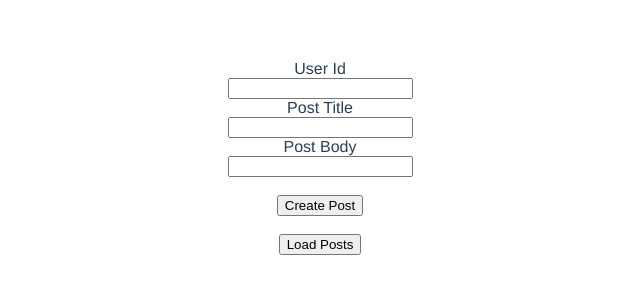
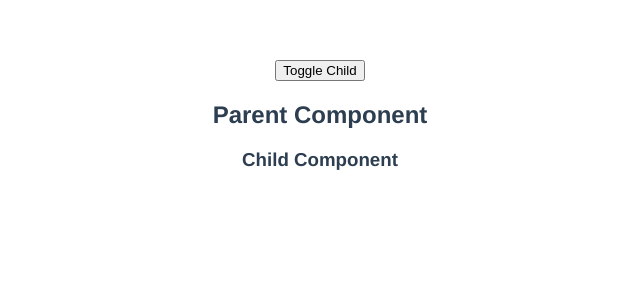
Before and after one commit to Sujon-Ahmed/vue.js-v3, a Vue app in the folder vue-http/: page / in a window 1280 px wide. Shown: the top 300 px of the page, without its empty margins (320-960 px from the left). Built offline with nearby package versions, Linux system fonts and the light colour scheme.

Commit message:
Lifecycle Hooks

```diff
--- a/vue-http/src/App.vue
+++ b/vue-http/src/App.vue
@@ -1,17 +1,14 @@
 <template>
-  <CreatePost />
-  <PostList />
+  <ParentComponent />
 </template>
 
 <script>
-import PostList from "./components/PostList.vue";
-import CreatePost from "./components/CreatePost.vue";
+import ParentComponent from "./components/ParentComponent.vue";
 
 export default {
   name: "App",
   components: {
-    PostList,
-    CreatePost,
+    ParentComponent,
   },
 };
 </script>
--- /dev/null
+++ b/vue-http/src/components/ChildComponent.vue
@@ -0,0 +1,35 @@
+<template>
+  <h3>Child Component</h3>
+</template>
+
+<script>
+export default {
+  name: "ChildComponent",
+  beforeCreate() {
+    console.log("Child beforeCreate()");
+  },
+  created() {
+    console.log("Child created()");
+  },
+  beforeMount() {
+    console.log("Child beforeMount()");
+  },
+  mounted() {
+    console.log("Child mounted()");
+  },
+  beforeUpdate() {
+    console.log("Child beforeUpdate()");
+  },
+  updated() {
+    console.log("Child updated()");
+  },
+  beforeUnmount() {
+    console.log("Child beforeUnmount()");
+  },
+  unmounted() {
+    console.log("Child unmounted()");
+  },
+};
+</script>
+
+<style scoped></style>
--- /dev/null
+++ b/vue-http/src/components/ParentComponent.vue
@@ -0,0 +1,48 @@
+<template>
+  <button @click="showChild = !showChild">Toggle Child</button>
+  <h2>Parent Component</h2>
+  <div v-if="showChild">
+    <ChildComponent />
+  </div>
+</template>
+
+<script>
+import ChildComponent from "./ChildComponent.vue";
+export default {
+  name: "ParentComponent",
+  components: {
+    ChildComponent,
+  },
+  data() {
+    return {
+      showChild: true,
+    };
+  },
+  beforeCreate() {
+    console.log("Parent beforeCreate()");
+  },
+  created() {
+    console.log("Parent created()");
+  },
+  beforeMount() {
+    console.log("Parent beforeMount()");
+  },
+  mounted() {
+    console.log("Parent mounted()");
+  },
+  beforeUpdate() {
+    console.log("Parent beforeUpdate()");
+  },
+  updated() {
+    console.log("Parent updated()");
+  },
+  beforeUnmount() {
+    console.log("Parent beforeUnmount()");
+  },
+  unmounted() {
+    console.log("Parent unmounted()");
+  },
+};
+</script>
+
+<style scoped></style>
```
